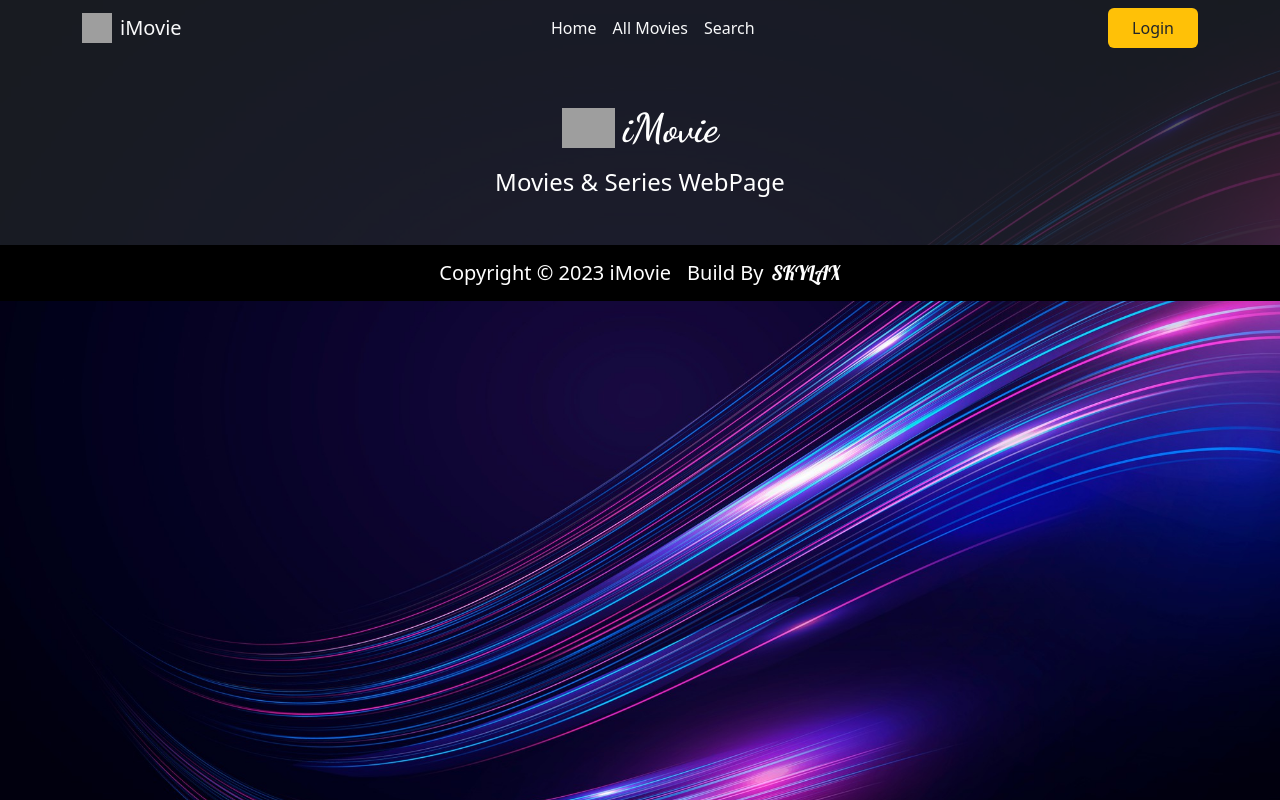
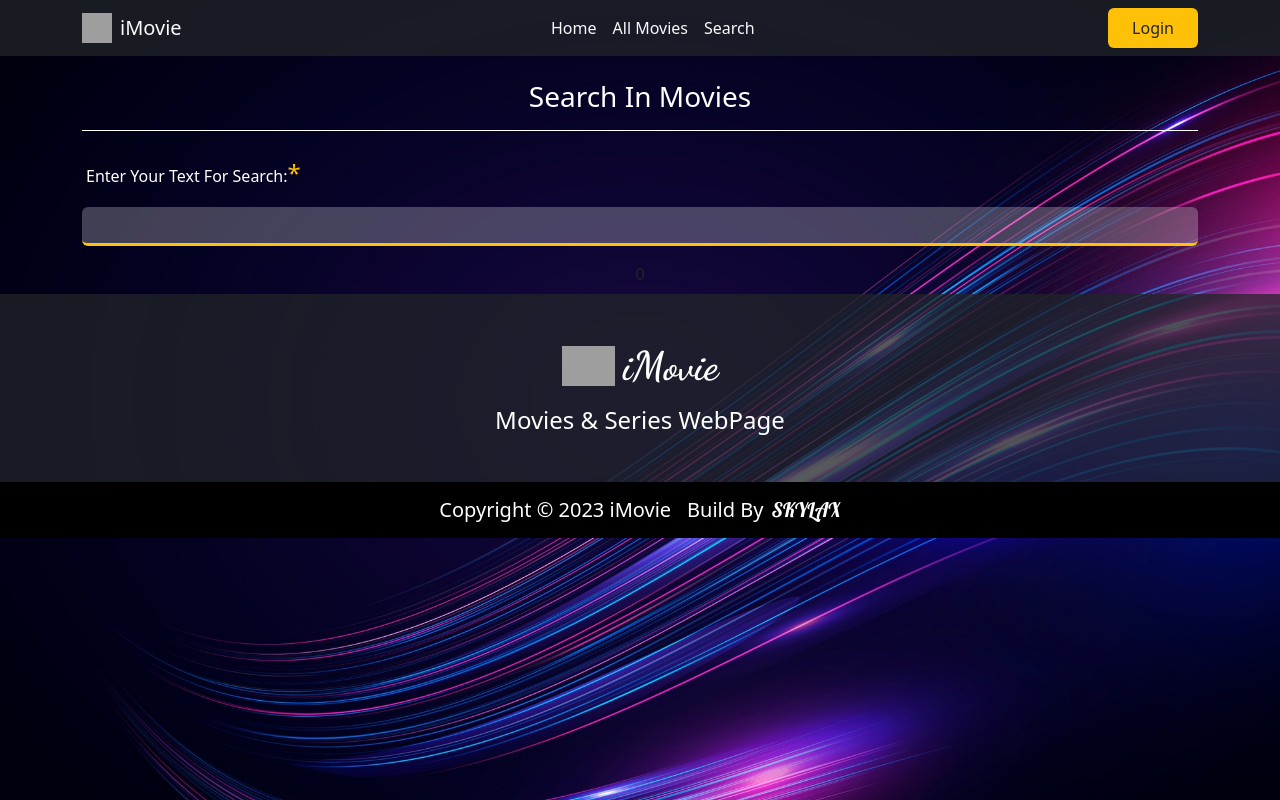
Before and after one commit to engrmh/imovie, a React (Create React App) app: page /search in a window 1280 px wide. Built offline with nearby package versions, Linux system fonts and the light colour scheme; grey boxes are pictures that could not be loaded.

Commit message:
feat: search movie

```diff
--- /dev/null
+++ b/src/Pages/Search/Search.jsx
@@ -0,0 +1,71 @@
+import React, { useEffect, useState } from "react";
+import { Col, Container, Form, Row } from "react-bootstrap";
+import MovieBox from "../../Components/MovieBox/MovieBox";
+export default function Search() {
+  const [searchField, setSearchField] = useState("");
+  const [pageCount, setPageCount] = useState([]);
+  const [searchedMovie, setSearchedMovie] = useState([]);
+  useEffect(() => {
+    if (searchField.length >= 1) {
+      fetchData();
+      console.log(searchField);
+    }
+  }, [searchField]);
+
+  const fetchData = () => {
+    fetch(`https://moviesapi.ir/api/v1/movies?q=${searchField}`)
+      .then((res) => res.json())
+      // .then((data) => console.log(data));
+      .then((json) => {
+        setSearchedMovie(json.data);
+        console.log(json);
+      });
+  };
+
+  return (
+    <Container className="">
+      <Row>
+        <Col xs={12} className="">
+          <h3 className="allMoviesTitle text-white text-center mt-2 border-white border-bottom py-3">
+            Search In Movies
+          </h3>
+        </Col>
+        <Col xs={12}>
+          <Form.Group>
+            <Form.Label className="mb-0 ps-1 text-white my-3 mb-3">
+              Enter Your Text For Search:
+              <span className="text-warning fs-4 py-0">*</span>
+            </Form.Label>
+            <Form.Control
+              value={searchField}
+              autoComplete="on"
+              onChange={(event) => setSearchField(event.target.value)}
+              type="text"
+              className="newMovieInput bg-opacity-25 bg-white rounded mb-2 border-0 border-bottom border-warning"
+              required
+            />
+          </Form.Group>
+        </Col>
+        <Col xs={12}>
+          <Row className="justify-content-center py-2">
+            {searchField.length &&
+              searchedMovie.map((movie) => <MovieBox {...movie} />)}
+          </Row>
+        </Col>
+        {/*<Col xs={12} className="d-flex justify-content-center my-3">*/}
+        {/*  <div className="bg-light bg-opacity-75 rounded p-2">*/}
+        {/*    <Pagination*/}
+        {/*      count={searchedMovie.length}*/}
+        {/*      variant="outlined"*/}
+        {/*      shape="rounded"*/}
+        {/*      color="warning"*/}
+        {/*      onChange={(event, page) => {*/}
+        {/*        updatePage(page);*/}
+        {/*      }}*/}
+        {/*    />*/}
+        {/*  </div>*/}
+        {/*</Col>*/}
+      </Row>
+    </Container>
+  );
+}
--- a/src/routes.js
+++ b/src/routes.js
@@ -4,6 +4,7 @@ import CurrentMovie from "./Pages/CurrentMovie/CurrentMovie";
 import AddNewFilm from "./Pages/AddNewFilm/AddNewFilm";
 import Login from "./Pages/Login/Login";
 import Register from "./Pages/Register/Register";
+import Search from "./Pages/Search/Search";
 
 export let routers = [
   {
@@ -23,8 +24,8 @@ export let routers = [
     element: <AddNewFilm />,
   },
   {
-    path: "/searchMovie",
-    element: <Home />,
+    path: "/search",
+    element: <Search />,
   },
   {
     path: "/login",
```
